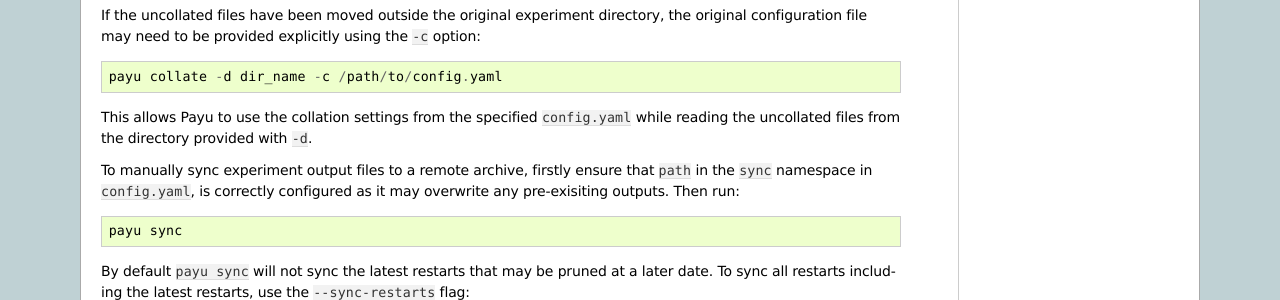
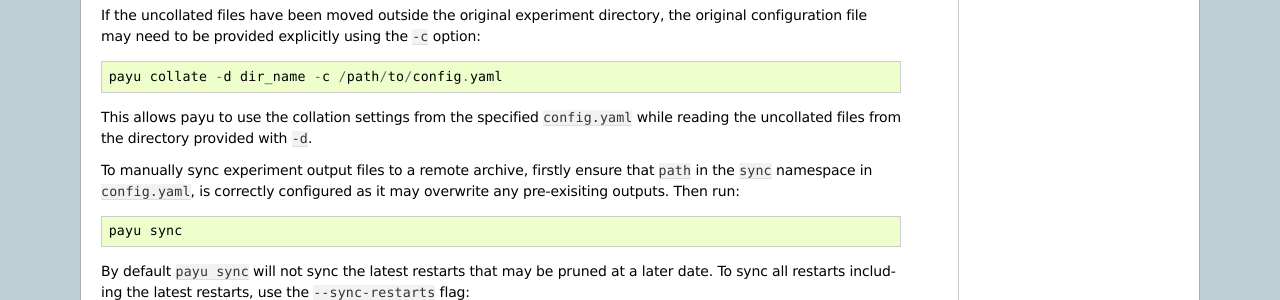
Before and after one commit to payu-org/payu, a Sphinx documentation site: the page built from docs/source/usage.rst, in a window 1280 px wide and 900 px high, scrolled down 7359 px. Shown: the part 151-451 px from the top of the window. Built offline with Sphinx 7.4.7, drawn with Linux system fonts in a browser that asks for light colours.

```diff
--- a/docs/source/usage.rst
+++ b/docs/source/usage.rst
@@ -440,7 +440,7 @@ using the ``-c`` option::
 
   payu collate -d dir_name -c /path/to/config.yaml
 
-This allows Payu to use the collation settings from the specified ``config.yaml``
+This allows payu to use the collation settings from the specified ``config.yaml``
 while reading the uncollated files from the directory provided with ``-d``.
 
 To manually sync experiment output files to a remote archive, firstly ensure
```
